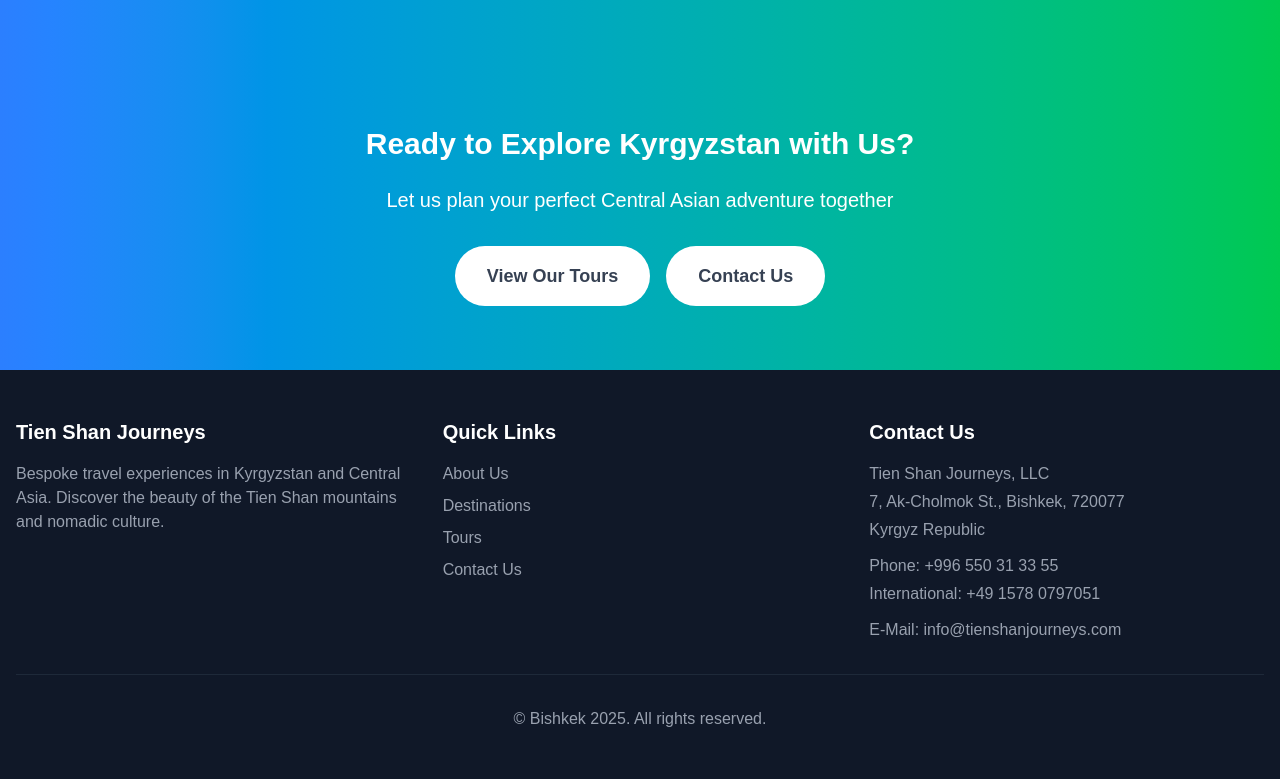
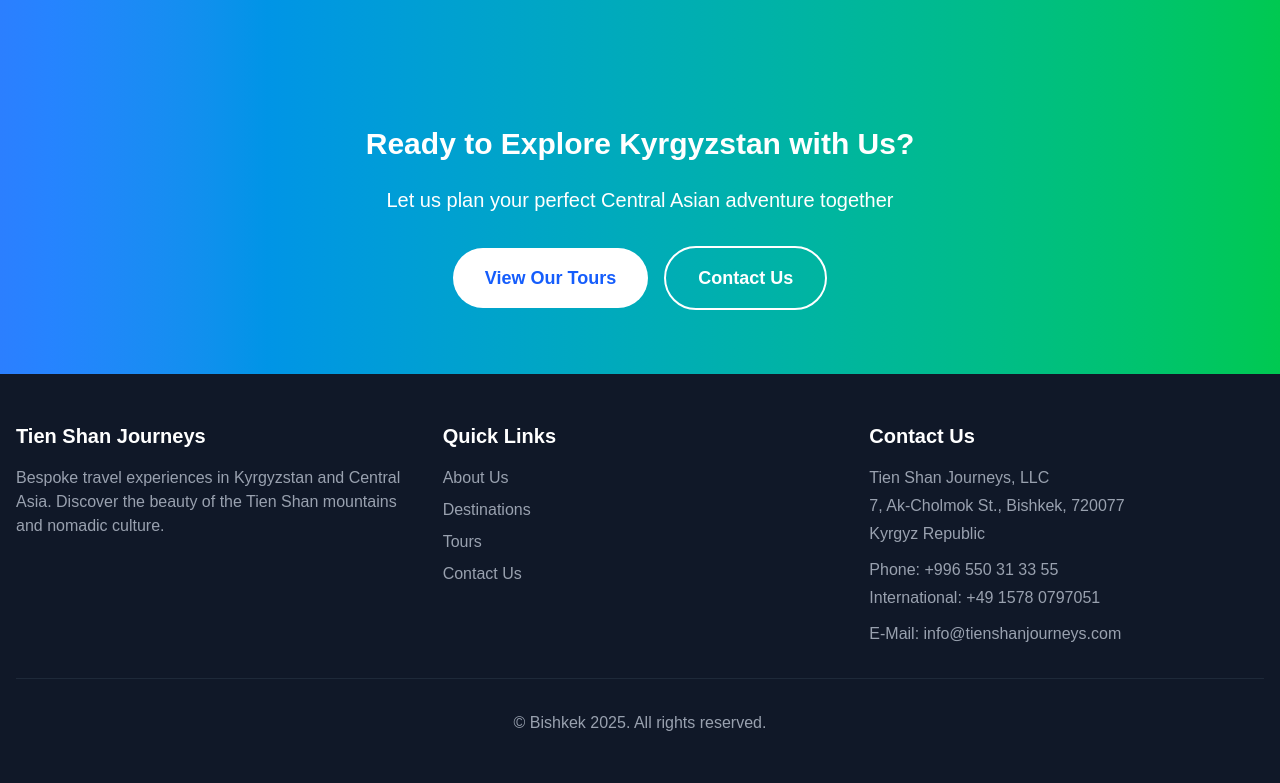
Before and after one commit to Erkebulan100/kyrgyzstan-ai-tourism-thesis, a Next.js app: page /about in a window 1280 px wide. Shown: the part 3197-3980 px from the top of the page. Built offline with nearby package versions, Linux system fonts and the light colour scheme.

Commit message:
Changed the button colours in about page.js

```diff
--- a/app/about/page.js
+++ b/app/about/page.js
@@ -218,13 +218,13 @@ export default function AboutPage() {
           <p className="text-xl text-white mb-8">
             Let us plan your perfect Central Asian adventure together
           </p>
-          <div className="flex flex-col sm:flex-row gap-4 justify-center">
+          <div className="flex flex-col sm:flex-row gap-4 items-center justify-center">
             <Link href="/tours"
-                  className="bg-white text-gray-700 px-8 py-4 rounded-full text-lg font-semibold hover:bg-blue-700 hover:text-white transition-all">
+                  className="bg-white text-blue-600 px-8 py-4 rounded-full text-lg font-semibold hover:bg-blue-100 transition-all">
               View Our Tours
             </Link>
             <Link href="/contact"
-                  className="bg-white text-gray-700 px-8 py-4 rounded-full text-lg font-semibold hover:bg-blue-700 hover:text-white transition-all">
+                  className="border-2 border-white text-white px-8 py-4 rounded-full text-lg font-semibold hover:bg-white hover:text-blue-600 transition-all">
               Contact Us
             </Link>
           </div>
```
